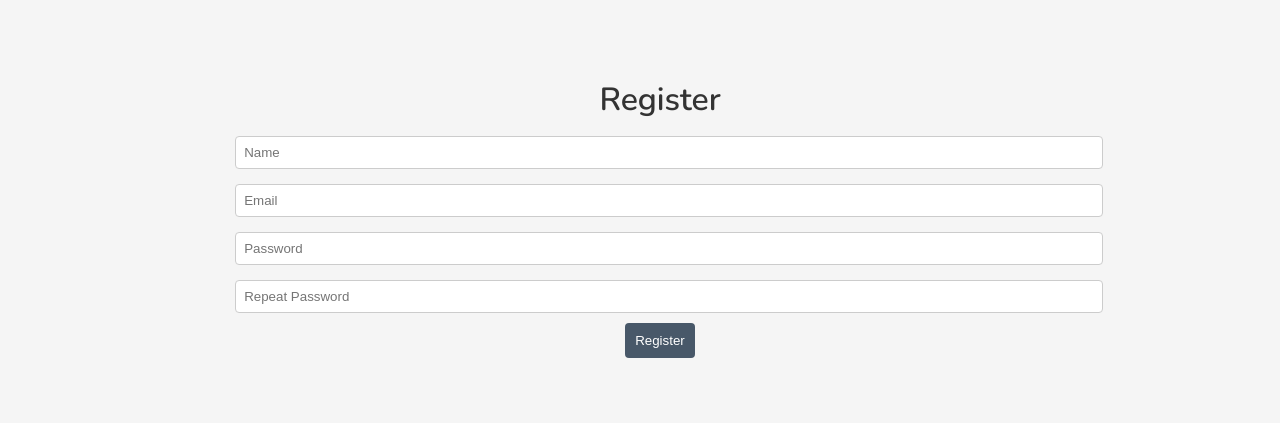
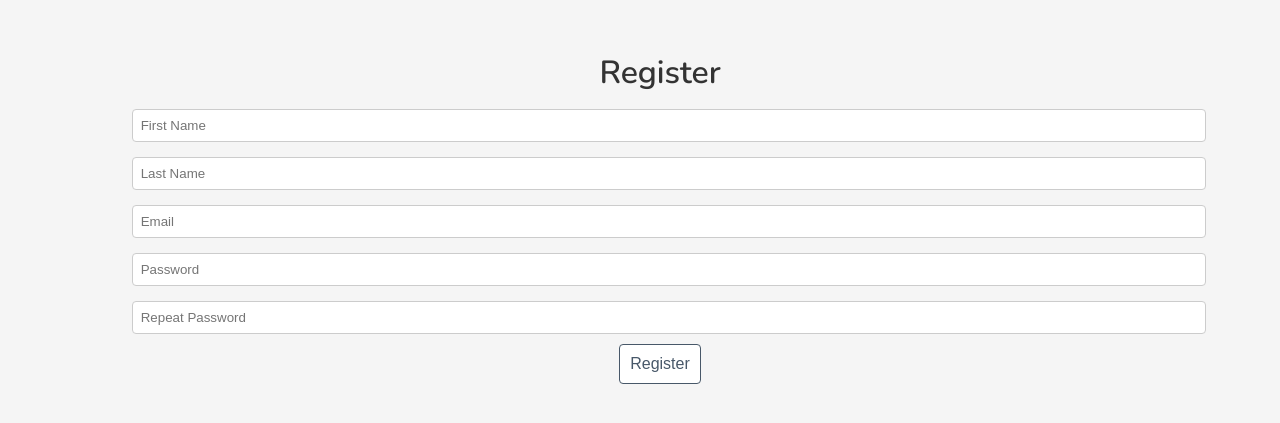
Before and after one commit to alxgrgsc/SoulJournal, a React (Create React App) app in the folder souljournal-frontend/: page /register in a window 1280 px wide. Shown: the part 213-636 px from the top of the page. Built offline with nearby package versions, Linux system fonts and the light colour scheme.

Commit message:
manage login.js route and dashboard route

```diff
--- a/souljournal-frontend/src/Dashboard.js
+++ b/souljournal-frontend/src/Dashboard.js
@@ -3,8 +3,12 @@ import { Link } from 'react-router-dom';
 import './Dashboard.css';
 
 const Dashboard = () => {
+  // Retrieve the email from localStorage
+  const email = localStorage.getItem('userEmail');
+
   return (
     <div className="dashboard">
+      <h1>Welcome back, {email}!</h1>
       <h1 className="dashboard-title">Dashboard</h1>
       <div className="dashboard-buttons">
         <Link to="/new-entry" className="dashboard-button">Create Entry</Link>
--- a/souljournal-frontend/src/Login.js
+++ b/souljournal-frontend/src/Login.js
@@ -21,6 +21,7 @@ const Login = () => {
       if (response.ok) {
         const data = await response.json();
         localStorage.setItem('token', data.token);
+        localStorage.setItem('userEmail', email); // Store the email in localStorage
         navigate('/dashboard');
       } else {
         const data = await response.json();
--- a/souljournal-frontend/src/Register.js
+++ b/souljournal-frontend/src/Register.js
@@ -3,7 +3,8 @@ import { useNavigate } from 'react-router-dom';
 import './Register.css';
 
 const Register = () => {
-  const [name, setName] = useState('');
+  const [firstname, setFirstname] = useState('');
+  const [lastname, setLastname] = useState('');
   const [email, setEmail] = useState('');
   const [password, setPassword] = useState('');
   const [repeatPassword, setRepeatPassword] = useState('');
@@ -21,7 +22,7 @@ const Register = () => {
       const response = await fetch('http://localhost:3300/auth/register', {
         method: 'POST',
         headers: { 'Content-Type': 'application/json' },
-        body: JSON.stringify({ name, email, password }),
+        body: JSON.stringify({ firstname, lastname, email, password }),
       });
 
       if (response.ok) {
@@ -41,9 +42,15 @@ const Register = () => {
       <form onSubmit={handleSubmit}>
         <input
           type="text"
-          placeholder="Name"
-          value={name}
-          onChange={(e) => setName(e.target.value)}
+          placeholder="First Name"
+          value={firstname}
+          onChange={(e) => setFirstname(e.target.value)}
+        />
+        <input
+          type="text"
+          placeholder="Last Name"
+          value={lastname}
+          onChange={(e) => setLastname(e.target.value)}
         />
         <input
           type="email"
@@ -63,8 +70,8 @@ const Register = () => {
           value={repeatPassword}
           onChange={(e) => setRepeatPassword(e.target.value)}
         />
-        {error && <p className="error">{error}</p>}
-        <button type="submit">Register</button>
+        {error && <p className="register-error">{error}</p>}
+        <button type="submit" className="register-button">Register</button>
       </form>
     </div>
   );
```
Also changed, not shown: 2 other files (tests, documents, lock files or other folders).
